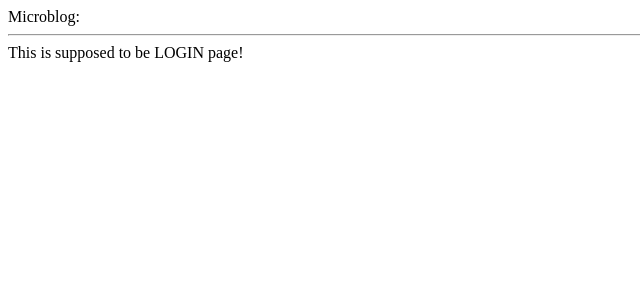
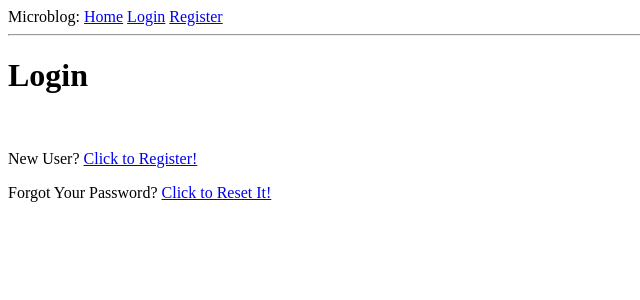
Before and after one commit to RomiVu/Before20, a Flask app: page /login in a window 1280 px wide. Shown: the top 300 px of the page, without its empty margins (0-640 px from the left). Run offline with Flask 2, Linux system fonts and the light colour scheme; some libraries are stand-ins or nearby versions.

Commit message:
auth module completed

```diff
--- a/flask_app/application/__init__.py
+++ b/flask_app/application/__init__.py
@@ -4,7 +4,7 @@
 from logging.handlers import SMTPHandler, RotatingFileHandler
 
 from flask import Flask
-
+from flask_bootstrap import Bootstrap
 
 def create_app(Config):
     "construct the core application"
@@ -18,6 +18,8 @@
     migrate.init_app(app, db)
     login_manager.init_app(app)
 
+    Bootstrap(app)
+
     # from .admin import admin_routes
     from .auth import auth_routes
     from .main import main_routes
--- a/flask_app/application/auth/auth_routes.py
+++ b/flask_app/application/auth/auth_routes.py
@@ -1,22 +1,61 @@
-from flask import Blueprint, render_template, abort
+from flask import Blueprint, render_template, abort, request, redirect, url_for, flash
 from jinja2 import TemplateNotFound
+from flask_login import current_user, logout_user, login_user
+
+from .auth_forms import RegisterForm, LoginForm, ResetPasswordForm
+from ..models import db, User, Post, Category
 
 
 auth_bp = Blueprint("auth_bp", __name__, template_folder="templates", static_folder="static")
 
+@auth_bp.route('/register', methods=['GET', 'POST'])
+def register():
+    if not current_user.is_anonymous:
+        return redirect(url_for("main_bp.index"))
 
-@auth_bp.route('/login')
+    form = RegisterForm()
+    if form.validate_on_submit():
+        user = User(name=form.username.data, email=form.email.data)
+        user.set_password(form.password.data)
+        db.session.add(user)
+        db.session.commit()
+        return redirect(url_for('auth_bp.login'))
+    return render_template('register.html', form=form)
+
+@auth_bp.route('/login', methods=['GET', 'POST'])
 def login():
-    try:
-        return render_template('login.html')
-    except TemplateNotFound:
-        abort(404)
-
+    if current_user.is_anonymous:
+        form = LoginForm()
+        if request.method == 'POST' and form.validate_on_submit():
+            user = User.query.filter_by(name=form.username.data).first()
+            if (user is None) or (not user.check_password(form.password.data)):
+                flash('Invalid username or password')
+                return redirect(url_for('auth_bp.login'))
+            login_user(user, remember=form.remember_me.data)
+            return redirect(url_for('main_bp.index'))
+        return render_template('login.html', form=form)
+    else:
+        return redirect(url_for("main_bp.index"))
 
 @auth_bp.route('/logout')
 def logout():
-    try:
-        return render_template('logout.html')
-    except TemplateNotFound:
-        print("wtf ?")
-        abort(404)
+    logout_user()
+    return redirect(url_for("main_bp.index"))
+
+
+@auth_bp.route('/reset_password', methods=['GET', 'POST'])
+def reset_password():
+    if not current_user.is_anonymous:
+        return redirect(url_for("main_bp.index"))
+
+    form = ResetPasswordForm()
+    if form.validate_on_submit():
+        user = User.query.filter_by(name=form.username.data).first()
+        if user is None:
+            flash(f"username:{form.username.data} doesn't exist")
+            return redirect(url_for('auth_bp.reset_password'))
+        user.set_password(form.password.data)
+        db.session.commit()
+        flash(f"username:{form.username.data} have changed your password.")
+        return redirect(url_for('auth_bp.login'))
+    return render_template('reset_password.html', form=form)
--- a/flask_app/application/auth/templates/login.html
+++ b/flask_app/application/auth/templates/login.html
@@ -1,6 +1,22 @@
 {% extends "base.html" %}
+{% import "bootstrap/wtf.html" as wtf %}
 
 {% block content %}
-    <h> This is supposed to be LOGIN page! </h>
+    <h1>Login</h1>
+    <div class="row">
+        <div class="col-md-4">
+            {{ wtf.quick_form(form) }}
+        </div>
+    </div>
+
+    <br>
+    <p>
+        New User?
+        <a href="{{ url_for('auth_bp.register') }}">Click to Register!</a>
+    </p>
+    <p>
+        Forgot Your Password?
+        <a href="{{ url_for('auth_bp.reset_password') }}">Click to Reset It!</a>
+    </p>
 
 {% endblock %}
--- a/flask_app/application/auth/templates/logout.html
+++ /dev/null
@@ -1,6 +0,0 @@
-{% extends "base.html" %}
-
-{% block content %}
-    <h> This is supposed to be LOGOUT page! </h>
-
-{% endblock %}
--- a/flask_app/application/main/templates/about.html
+++ /dev/null
@@ -1,6 +0,0 @@
-{% extends "base.html" %}
-
-{% block content %}
-    <h> This is supposed to be ABOUT page! </h>
-
-{% endblock %}
--- a/flask_app/application/templates/base.html
+++ b/flask_app/application/templates/base.html
@@ -9,10 +9,25 @@
     <body>
         <div>
             Microblog:
-
+            <a href="{{ url_for('main_bp.index') }}">Home</a>
+            {% if current_user.is_anonymous %}
+            <a href="{{ url_for('auth_bp.login') }}">Login</a>
+            <a href="{{ url_for('auth_bp.register') }}">Register</a>
+            {% else %}
+            <a href="{{ url_for('main_bp.user', username=current_user.name) }}">Profile</a>
+            <a href="{{ url_for('auth_bp.logout') }}">Logout</a>
+            {% endif %}
         </div>
         <hr>
-
+        {% with messages = get_flashed_messages() %}
+        {% if messages %}
+        <ul>
+            {% for message in messages %}
+            <li>{{ message }}</li>
+            {% endfor %}
+        </ul>
+        {% endif %}
+        {% endwith %}
         {% block content %}{% endblock %}
-  </body>
+    </body>
 </html>
--- a/flask_app/config.py
+++ b/flask_app/config.py
@@ -11,6 +11,8 @@
     DEBUG = False
     SECRET_KEY = '\xbf\xb0\x11\xb1\xcd\xf9\xba\x8bp\x0c...'
     SQLALCHEMY_DATABASE_URI = 'sqlite:///:memory:'
+    RECAPTCHA_PUBLIC_KEY = 'to be'
+    RECAPTCHA_PRIVATE_KEY = 'to be '
 
 class ProductionConfig(BaseConfig):
     pass
```
Also changed, not shown: flask_app/application/auth/templates/register.html (+11 -0 lines), flask_app/application/main/main_routes.py (+3 -4 lines), flask_app/application/main/templates/index.html (+7 -32 lines), flask_app/application/auth/templates/third_party.html (deleted), flask_app/dev.db.
